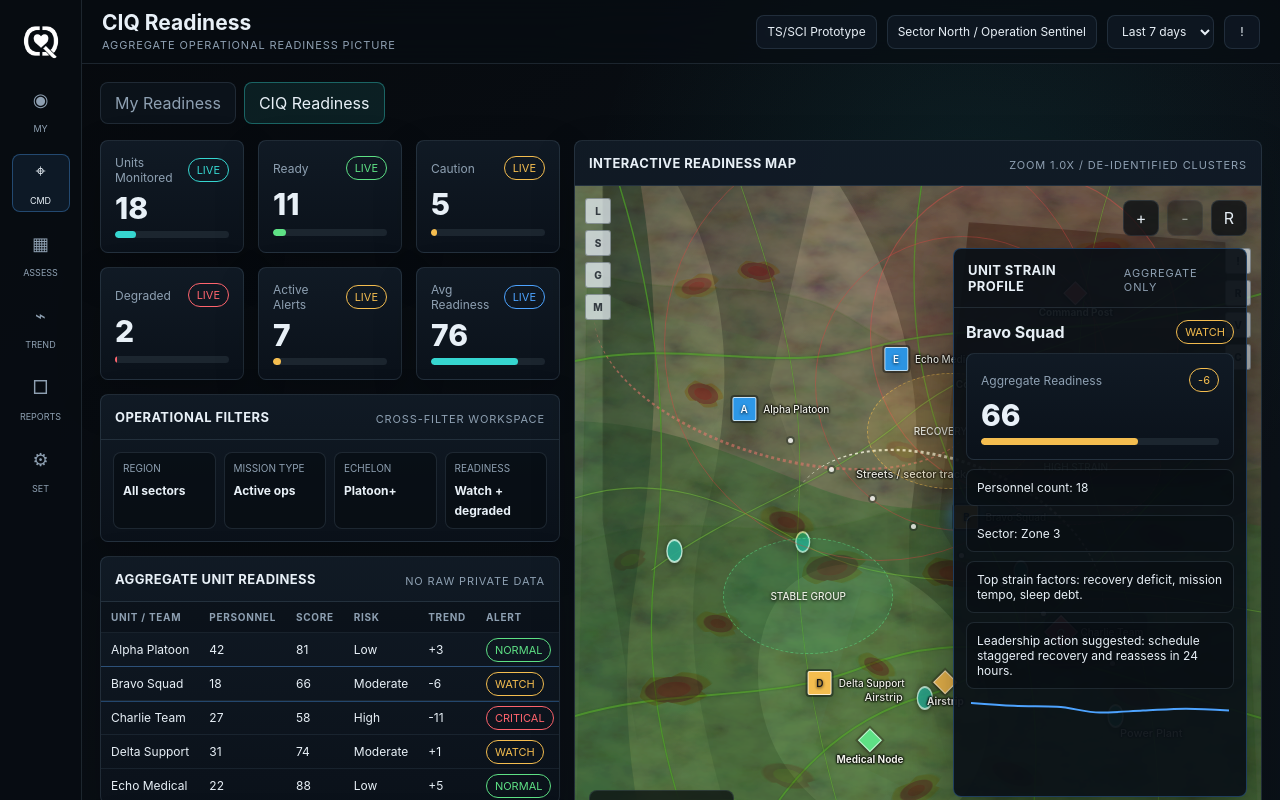
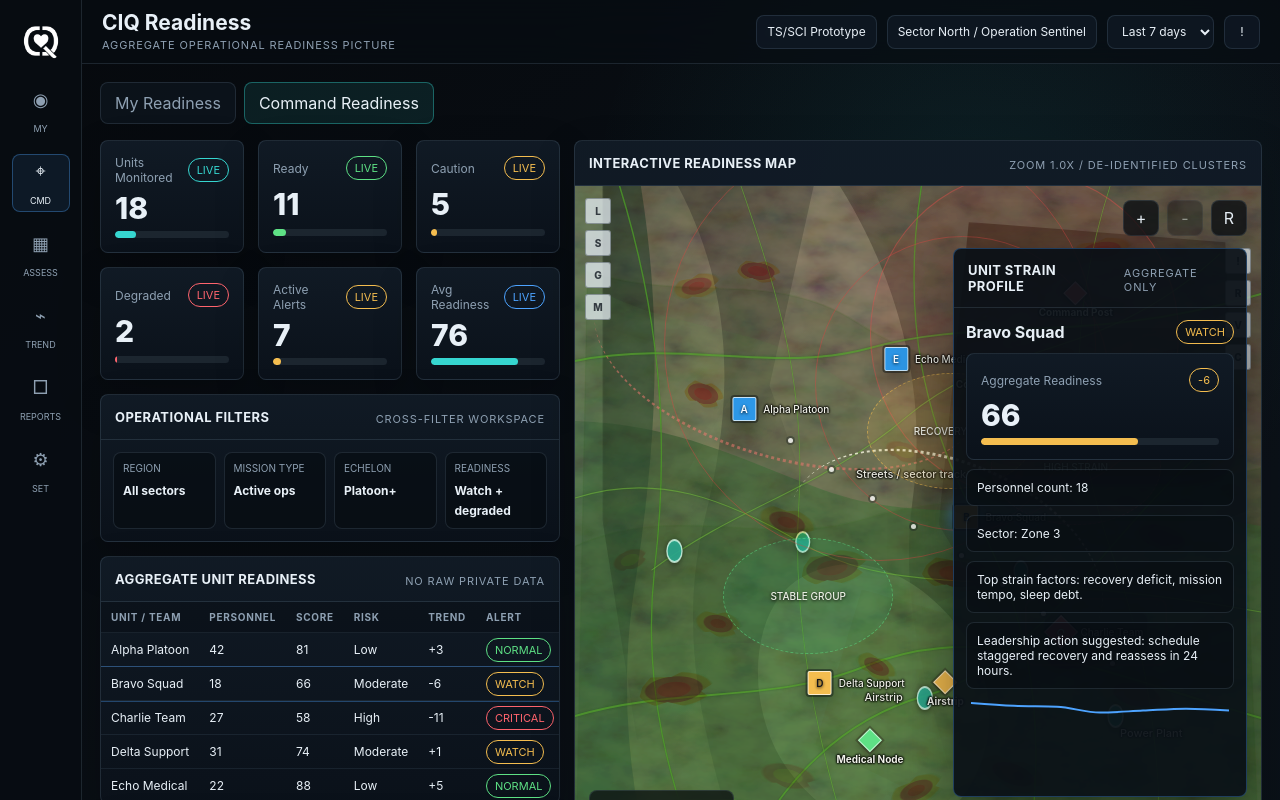
Before and after one commit to NipuniThakshila2000/360-Readiness, a Next.js app: page / in a window 1280 px wide. Shown: the top 800 px of the page. Built offline with nearby package versions, Linux system fonts and the light colour scheme.

Commit message:
Restore command readiness switch label

```diff
--- a/app/page.tsx
+++ b/app/page.tsx
@@ -834,7 +834,7 @@ export default function Home() {
         <div className="content">
           <div className="view-switch" role="tablist" aria-label="Readiness workspaces">
             <button className={`switch-button ${view === "individual" ? "active" : ""}`} onClick={() => setView("individual")}>My Readiness</button>
-            <button className={`switch-button ${view === "command" ? "active" : ""}`} onClick={() => setView("command")}>CIQ Readiness</button>
+            <button className={`switch-button ${view === "command" ? "active" : ""}`} onClick={() => setView("command")}>Command Readiness</button>
           </div>
           {activeView}
         </div>
```
